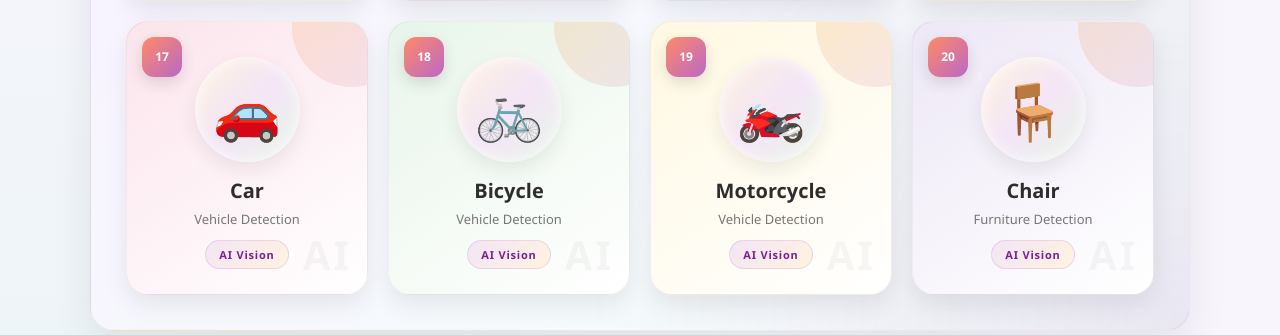
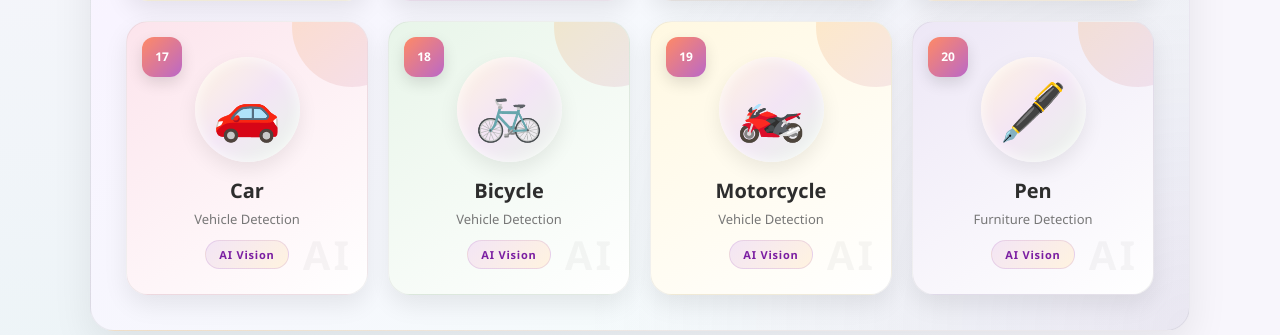
Before and after one commit to AdarshAnandPatil/real-time-object-detection, a Flask app: page / in a window 1280 px wide. Shown: the part 2867-3202 px from the top of the page. Run offline with Flask 3, Linux system fonts and the light colour scheme.

Commit message:
Change illustration and label from Chair to Pen

```diff
--- a/templates/index.html
+++ b/templates/index.html
@@ -1172,14 +1172,14 @@
 
                 <div class="ai-object-illustration">
 
-                    🪑
+                   🖋️
 
                 </div>
 
 
                 <h3>
 
-                    Chair
+                    Pen
 
                 </h3>
 
```
